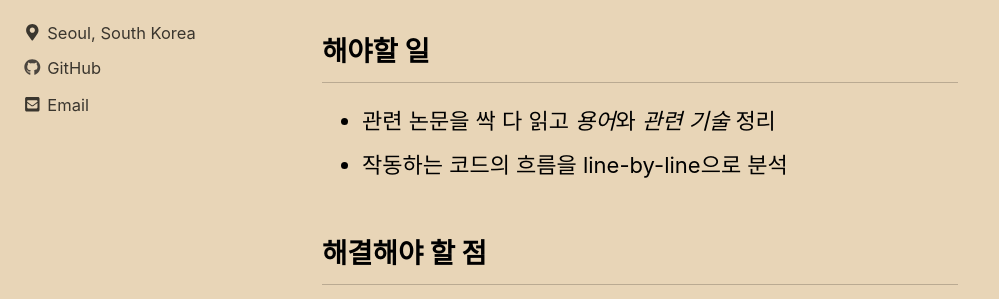
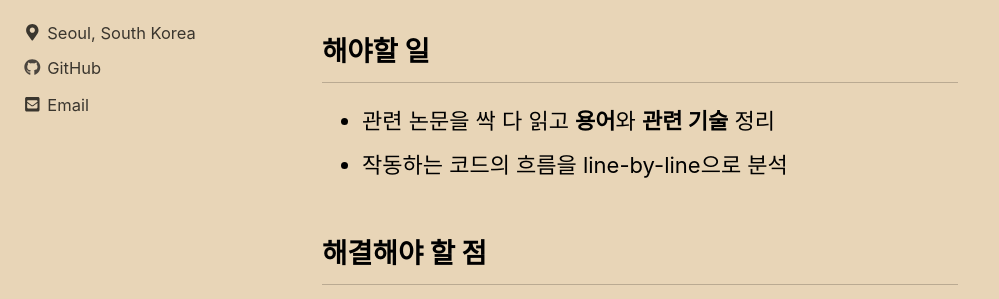
Before and after one commit to Joovvhan/joovvhan.github.io, a Jekyll site: the page built from _posts/2018-12-20-voice-synthesis.md, in a window 1280 px wide and 900 px high, scrolled down 1022 px. Shown: the part 151-450 px from the top of the window, without its empty margins (0-999 px from the left). Built offline with Jekyll 4.4.1, drawn with Linux system fonts in a browser that asks for light colours; cached includes are drawn as plain includes; nearby versions of some CDN libraries.

```diff
--- a/_posts/2018-12-20-voice-synthesis.md
+++ b/_posts/2018-12-20-voice-synthesis.md
@@ -24,7 +24,7 @@ title: "Voice Synthesis"
 * [**Ryuichi Yamamoto**](https://github.com/r9y9)
 
 ## 해야할 일
-* 관련 논문을 싹 다 읽고 *용어*와 *관련 기술* 정리
+* 관련 논문을 싹 다 읽고 **용어**와 **관련 기술** 정리
 * 작동하는 코드의 흐름을 line-by-line으로 분석
 
 ## 해결해야 할 점
```
